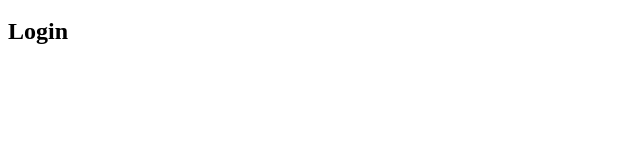
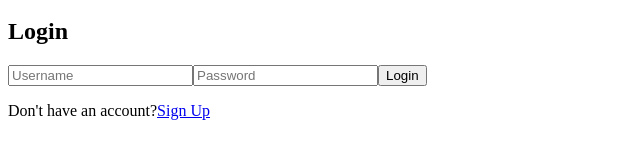
Before and after one commit to kcastillo3/phase-4-carcapsule-museum, a React (Create React App) app in the folder client/: page /login in a window 1280 px wide. Shown: the part 384-542 px from the top of the page, without its empty margins (0-640 px from the left). Built offline with nearby package versions, Linux system fonts and the light colour scheme.

Commit message:
SignUp added

```diff
--- a/client/src/components/Login.js
+++ b/client/src/components/Login.js
@@ -1,12 +1,67 @@
-import React from 'react';
+// Login.js
+import React, { useState } from 'react';
+import { Formik, Form, Field } from 'formik';
+import { useHistory, Link } from 'react-router-dom';
+import SignUp from './SignUp';
+import UserAccount from './UserAccount';
+import Logout from './Logout';
 
 const Login = () => {
+  const [isAuth, setIsAuth] = useState(false); // Authentication state
+  const history = useHistory();
+
+  // If the user is authenticated, show the UserAccount component
+  if (isAuth) {
+    return <UserAccount />;
+  }
+
+  // Function to handle form submission for login
+  const handleLoginSubmit = async (values, { setSubmitting }) => {
+    try {
+      const response = await fetch('/login', {
+        method: 'POST',
+        headers: {
+          'Content-Type': 'application/json',
+        },
+        body: JSON.stringify(values),
+      });
+
+      if (response.ok) {
+        // Simulating successful login
+        setIsAuth(true); // Update the state to reflect that the user is logged in
+      } else {
+        console.error('Login failed.');
+      }
+    } catch (error) {
+      console.error('Login error:', error);
+    }
+    setSubmitting(false); // Reset the submitting state
+  };
+
   return (
     <div>
       <h2>Login</h2>
-      {/* Add login form */}
+      <Formik
+        initialValues={{ username: '', password: '' }}
+        onSubmit={handleLoginSubmit}
+      >
+        {({ isSubmitting }) => (
+          <Form>
+            <Field name="username" placeholder="Username" />
+            <Field name="password" type="password" placeholder="Password" />
+            <button type="submit" disabled={isSubmitting}>
+              Login
+            </button>
+          </Form>
+        )}
+      </Formik>
+      <p>
+        Don't have an account?
+        <Link to="/signup">Sign Up</Link> {/* Link to the signup route */}
+      </p>
+      {/* The Logout button is shown when the user is logged in, which is handled within the UserAccount component */}
     </div>
   );
-}
+};
 
 export default Login;
--- a/client/src/components/Logout.js
+++ b/client/src/components/Logout.js
@@ -1,15 +1,32 @@
-// Logout.js
 import React from 'react';
+import { useHistory } from 'react-router-dom';
 
 const Logout = () => {
+  const history = useHistory();
+
+  const handleLogout = async () => {
+    // I'm informing the backend that the user wants to log out
+    try {
+      const response = await fetch('/logout', { method: 'POST' });
+
+      // If the backend confirms that the session has ended
+      if (response.ok) {
+        // I will redirect to the login page
+        history.push('/login');
+      } else {
+        // If something went wrong, I'll log an error message
+        console.error('Logout failed.');
+      }
+    } catch (error) {
+      // I'll log any network errors too
+      console.error('There was an error logging out', error);
+    }
+  };
+
+  // This button triggers the handleLogout function when clicked
   return (
-    <div>
-      {/* Title */}
-      <h2>Logout</h2>
-      {/* Add logout functionality */}
-      {/* Add your logout code here */}
-    </div>
+    <button onClick={handleLogout}>Logout</button>
   );
-}
+};
 
 export default Logout;
--- /dev/null
+++ b/client/src/components/SignUp.js
@@ -0,0 +1,59 @@
+import React from 'react';
+import { Formik, Form, Field } from 'formik';
+import { useHistory } from 'react-router-dom';
+
+const SignUp = () => {
+  const history = useHistory();
+
+  // When the form is submitted, I'll send the form values to the backend
+  const handleSubmit = async (values, actions) => {
+    try {
+      // I'm using a POST request to send the form data to the backend's signup endpoint
+      const response = await fetch('/signup', {
+        method: 'POST',
+        headers: {
+          'Content-Type': 'application/json',
+        },
+        body: JSON.stringify(values),
+      });
+
+      if (response.ok) {
+        // If signup is successful, I might redirect to the login page for the user to log in with their new credentials
+        history.push('/login');
+      } else {
+        // If the backend responds with an error, I'll handle it here
+        console.error('Signup failed.');
+      }
+    } catch (error) {
+      // If there's a network or other error, I'll catch and handle it here
+      console.error('There was an error during signup', error);
+    } finally {
+      // I'm ensuring the form is no longer in the submitting state
+      actions.setSubmitting(false);
+    }
+  };
+
+  return (
+    <div>
+      <h2>Sign Up</h2>
+      <Formik
+        initialValues={{ username: '', password: '' }}
+        onSubmit={handleSubmit}
+      >
+        {({ isSubmitting }) => (
+          <Form>
+            <label htmlFor="username">Username:</label>
+            <Field id="username" name="username" placeholder="Choose a username" />
+
+            <label htmlFor="password">Password:</label>
+            <Field id="password" name="password" type="password" placeholder="Create a password" />
+
+            <button type="submit" disabled={isSubmitting}>Sign Up</button>
+          </Form>
+        )}
+      </Formik>
+    </div>
+  );
+};
+
+export default SignUp;
--- a/client/src/components/UserAccount.js
+++ b/client/src/components/UserAccount.js
@@ -1,42 +1,24 @@
 // UserAccount.js
-import React, { useEffect, useState } from 'react';
-import ReviewList from './ReviewList';
+import React from 'react';
+import Logout from './Logout';
+import { useHistory } from 'react-router-dom';
 
 const UserAccount = () => {
-  // State to store user's reviews
-  const [userReviews, setUserReviews] = useState([]);
+  const history = useHistory();
 
-  // Mock function to fetch user's reviews
-  const fetchUserReviews = () => {
-    // Assuming you have an API endpoint to fetch user's reviews
-    // Replace the URL with your actual endpoint
-    fetch('https://your-api-url.com/user/reviews')
-      .then(response => response.json())
-      .then(data => {
-        // Update userReviews state with fetched reviews
-        setUserReviews(data.reviews);
-      })
-      .catch(error => console.error('Error fetching user reviews:', error));
+  const handleLogout = () => {
+    // Perform logout logic here, e.g., clearing the authentication token
+    history.push('/login'); // Redirect to login after logout
   };
-
-  // Fetch user's reviews on component mount
-  useEffect(() => {
-    fetchUserReviews();
-  }, []);
 
   return (
     <div>
-      {/* Title */}
       <h2>User Account</h2>
-      {/* Display user's reviews */}
-      <h3>Your Reviews</h3>
-      {userReviews.length > 0 ? (
-        <ReviewList reviews={userReviews} />
-      ) : (
-        <p>No reviews found.</p>
-      )}
+      <p>Welcome, [username]! You are logged in.</p>
+      {/* Use the Logout component and pass the logout handler */}
+      <Logout onLogout={handleLogout} />
     </div>
   );
-}
+};
 
 export default UserAccount;
```
